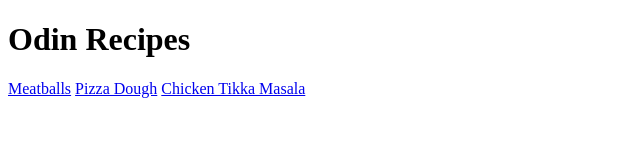
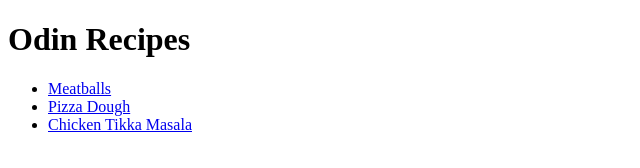
Before and after one commit to nilesi/odin-recipes, a plain HTML site: page index.html in a window 1280 px wide. Shown: the whole page, without its empty margins (0-640 px from the left). Drawn offline with Linux system fonts and the light colour scheme.

Commit message:
Modified recipe links to unordered list for clarity

```diff
--- a/index.html
+++ b/index.html
@@ -7,8 +7,9 @@
 </head>
 <body>
     <h1>Odin Recipes</h1>
-    <a href="recipes/meatballs.html">Meatballs</a>
-    <a href="recipes/pizza.html">Pizza Dough</a>
-    <a href="recipes/tikka-masala.html">Chicken Tikka Masala</a>
+<ul>
+    <li><a href="recipes/meatballs.html">Meatballs</a></li>
+    <li><a href="recipes/pizza.html">Pizza Dough</a></li>
+    <li><a href="recipes/tikka-masala.html">Chicken Tikka Masala</a></li>
 </body>
 </html>
```
